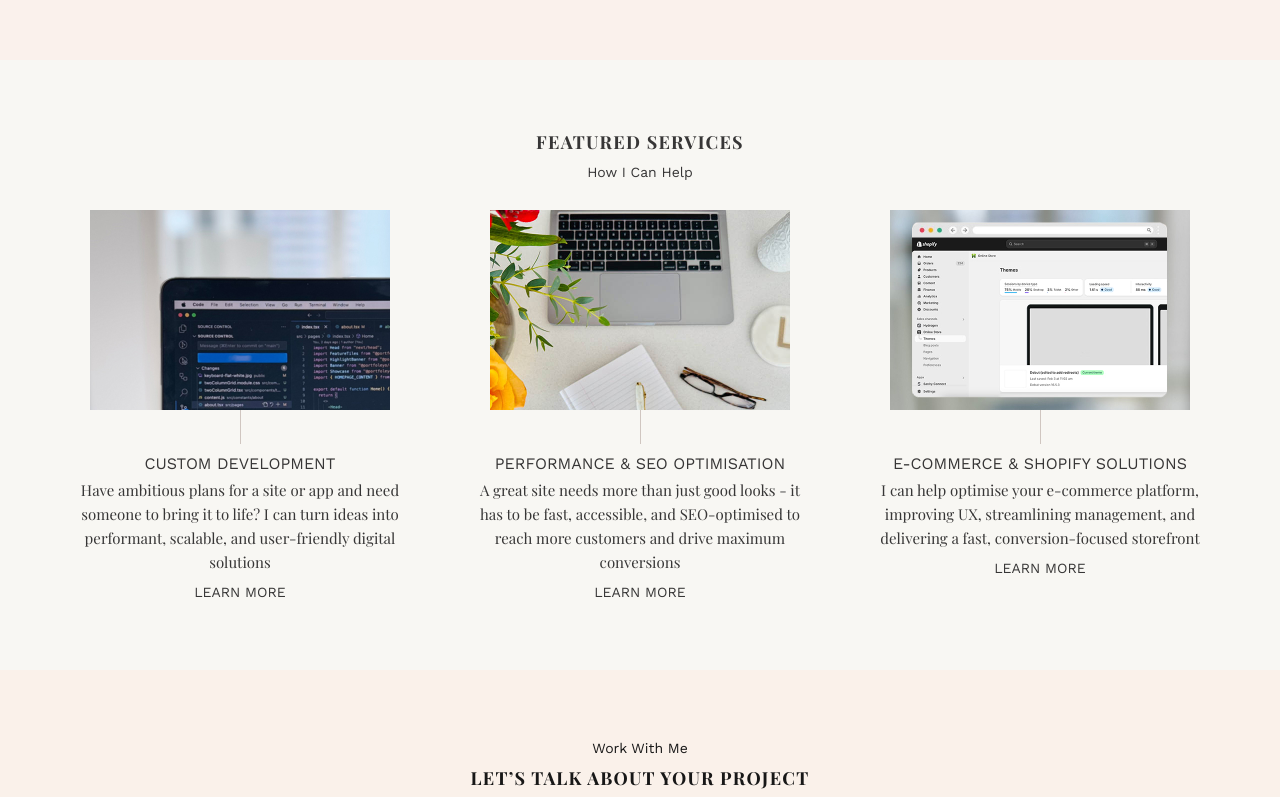
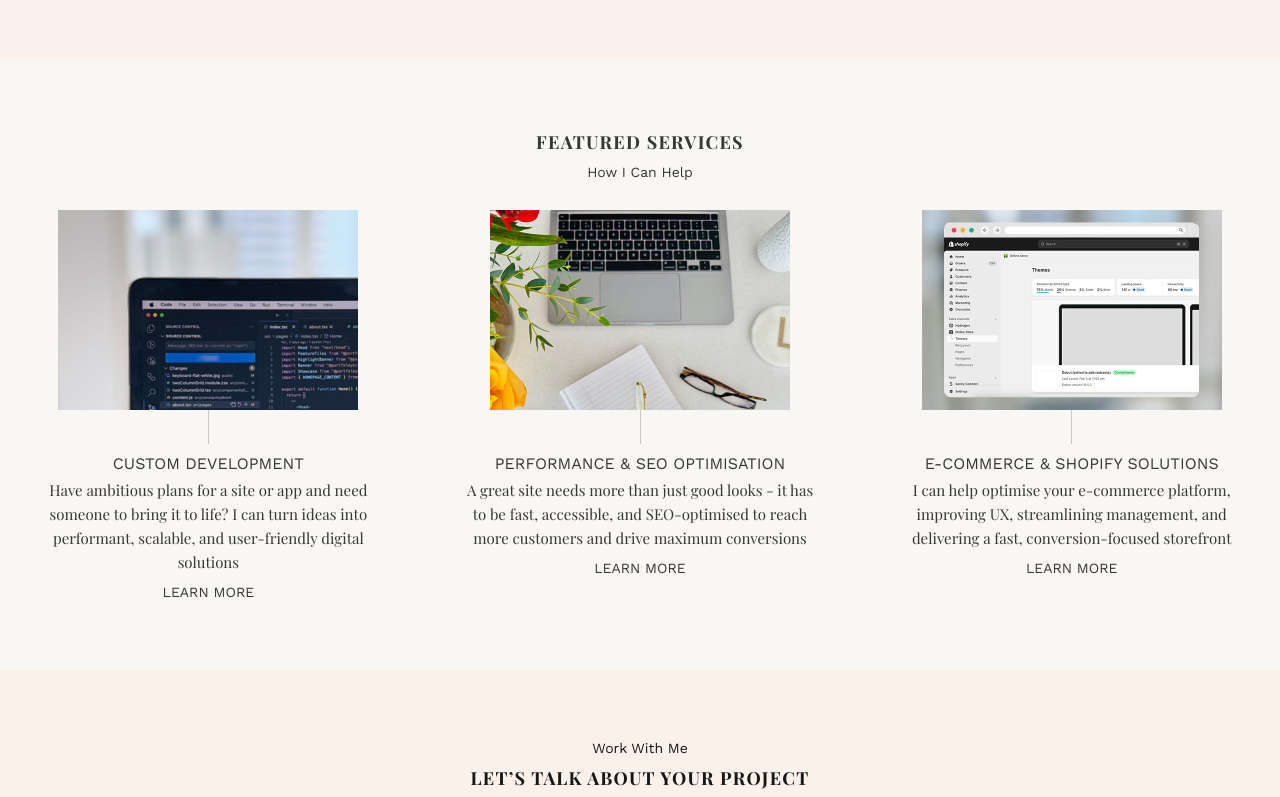
Before and after one commit to lindsayfoley/portfoleyo, a Next.js app: page / in a window 1280 px wide. Shown: the part 573-1370 px from the top of the page. Built offline with nearby package versions, Linux system fonts and the light colour scheme; a web font is replaced by a local one.

Commit message:
adjusting CSS and removing nesting

```diff
--- a/src/components/featureTiles/featureTiles.module.css
+++ b/src/components/featureTiles/featureTiles.module.css
@@ -1,8 +1,10 @@
   .container {
-    max-width: 1040px;
+    max-width: 1225px;
     margin: 40px auto;
     font-style: normal;
     color: #373636;
+}
+
 
 .serviceWrapper {
   overflow-x: scroll;
@@ -70,34 +72,37 @@
   font-size: 14px;
   margin-top: 10px;
 }
+
+
+@media (min-width: 700px) {
+  .service:first-of-type {
+    margin-left: 3%;
+  }
+}
+
+@media (min-width: 950px) {
+  .service:first-of-type {
+    margin-left: 2%;
+  }
+}
+
+
+@media (min-width: 1024px) {
+  .serviceWrapper {
+    padding-right: 0;
+  }
+
+  .service:first-of-type, .service {
+    margin: 0;
+  }
 }
 
 @media (min-width: 1050px) {
   .container {
     margin: 70px auto;
+  }
 
   .serviceWrapper {
     gap: 70px;
-        overflow-x: visible;
-        margin: 30px 20px 0 20px;
-        justify-content: center;
-        padding-right: 0;
-      }
-
-      .service {
-        margin: 0;
-      }
-
-      .service:first-of-type {
-        margin-left: 0;
   }
 }
-}
-
-@media (min-width: 1110px) {
-  .container {
-    .service {
-      min-width: 33%;
-    }
-  }
-}
--- a/src/components/footer/footer.module.css
+++ b/src/components/footer/footer.module.css
@@ -6,6 +6,7 @@
     font-weight: 400;
     font-style: normal;
     font-size: 14px;
+}
 
 .columnContainer {
     max-width: 1040px;
@@ -81,14 +82,15 @@
     text-align: center;
     display: block;
 }
-}
 
 @media (min-width: 1150px) {
     .container {
         padding-top: 70px;
+    }
 
     .summary {
         font-size: 25px;
+        text-align: left;
     }
 
     .icons {
@@ -99,10 +101,6 @@
     .columnContainer {
         display: flex;
         padding: 0;
-        }
-
-        .summary {
-            text-align: left;
     }
 
     .mobileHidden {
@@ -117,4 +115,3 @@
         padding: 50px 0 20px 0;
     }
 }
-}
--- a/src/components/highlightBanner/highlightBanner.module.css
+++ b/src/components/highlightBanner/highlightBanner.module.css
@@ -1,5 +1,6 @@
 .container {
     background: #faf1ec;
+}
 
 .wrapper {
   margin: 0 auto;
@@ -49,7 +50,6 @@
 .image {
   max-width: 100%;
 }
-  }
 
 @media (min-width: 700px) {
   .container {
@@ -60,6 +60,7 @@
 @media (min-width: 1000px) {
   .container {
     padding: 70px 0;
+  }
 
   .wrapper {
     display: flex;
@@ -69,14 +70,13 @@
     padding: 0;
   }
 
+  .primary,  .secondary {
+    width: 50%;
+  }
+
   .primary {
-        width: 50%;
     padding-top: 0;
     margin-right: 60px;
-      }
-
-      .secondary {
-        width: 50%;
   }
 
   .primary.copy {
@@ -87,4 +87,3 @@
     margin-right: 60px;
   }
 }
-  }
--- a/src/components/sectionTitle/sectionTitle.tsx
+++ b/src/components/sectionTitle/sectionTitle.tsx
@@ -18,7 +18,7 @@ const SectionTitle = ({
   return (
     <div
       className={`${styles.container} ${
-        isTitleFirst ? styles.titleTop : styles.titleBottom
+        !isTitleFirst ? styles.titleBottom : ""
       }`}
     >
       {isTitleFirst && (
--- a/src/components/showcase/showcase.module.css
+++ b/src/components/showcase/showcase.module.css
@@ -55,7 +55,6 @@
   }
 
   .link:nth-of-type(2) {
-
     .image {
       min-width: 430px;
     }
```
Lines whose indentation alone changed are shown as unchanged.
